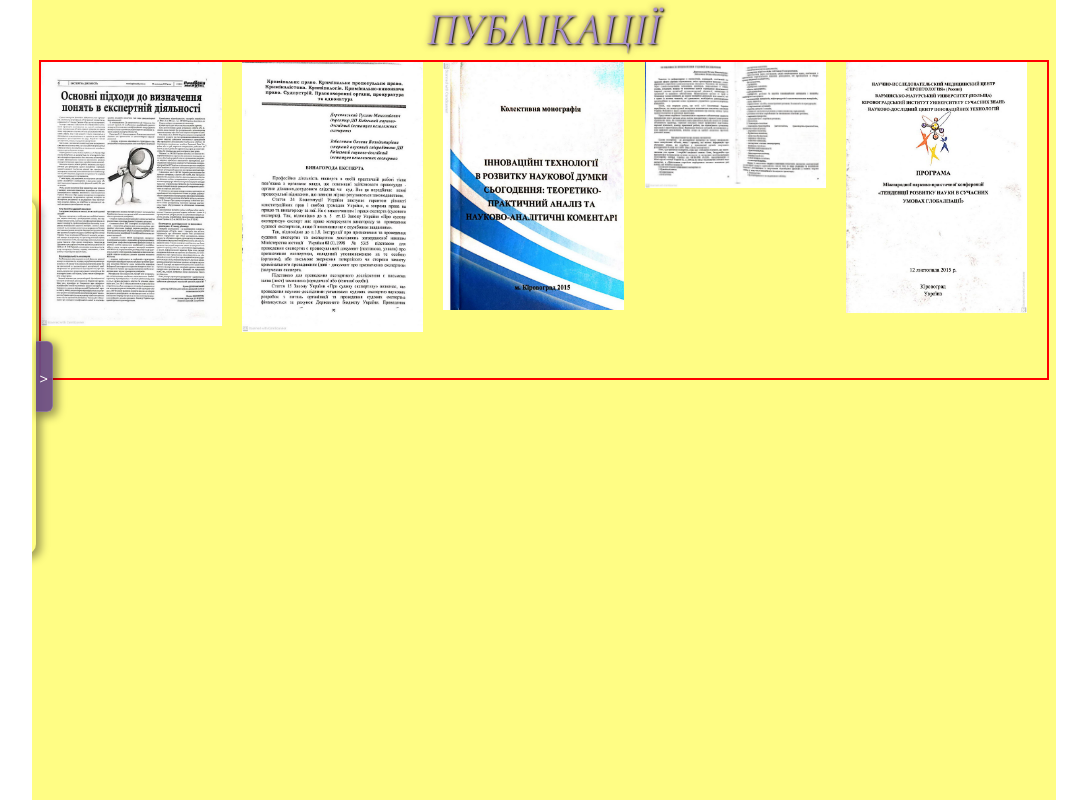
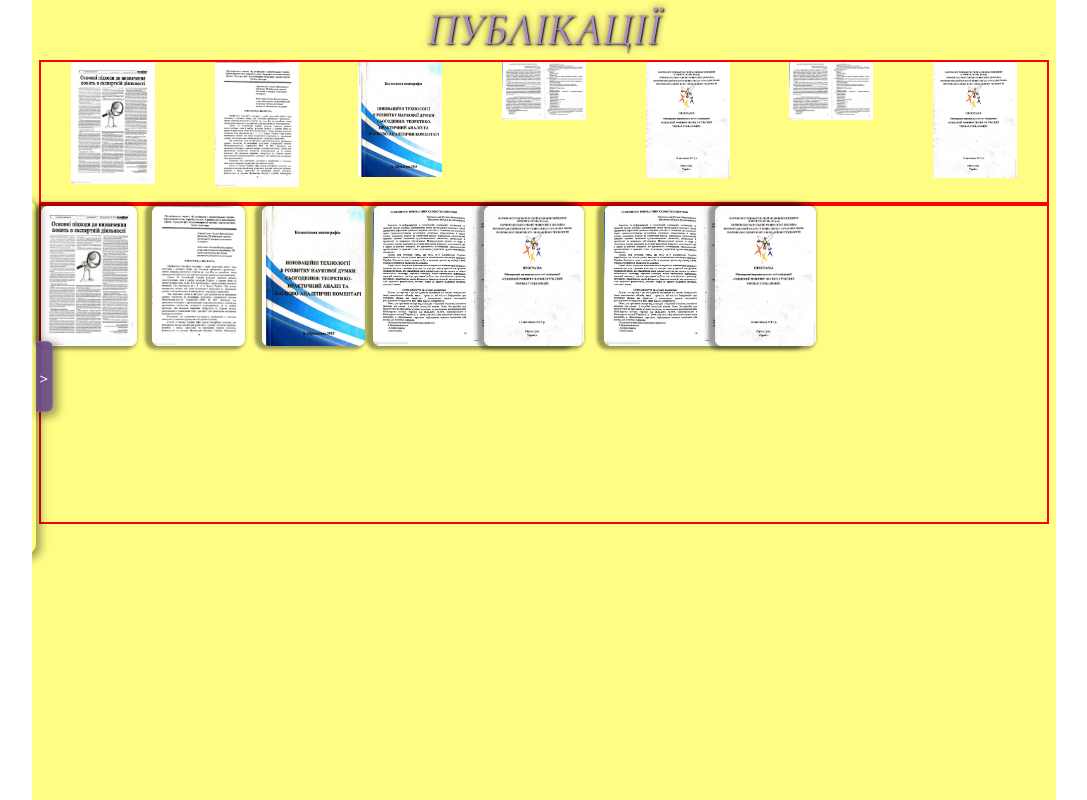
Before and after one commit to Pasha147/LawUkr, an Angular app in the folder Lawukr/: page /publications in a window 1280 px wide. Shown: the whole page, without its empty margins (96-1183 px from the left). Built offline with nearby package versions, Linux system fonts and the light colour scheme.

Commit message:
Publication page (publications pict)

```diff
--- a/Lawukr/src/app/publications/publications.component.html
+++ b/Lawukr/src/app/publications/publications.component.html
@@ -3,8 +3,25 @@
     <h1>Публікації</h1>
   </header>
   <article class="artPict">
-    <div *ngFor="let item of this.pubPict" class="pict">
-      <img src="{{ item }}" alt="" />
+    <div
+      (click)="clickPict(item.url)"
+      *ngFor="let item of this.pubPict"
+      class="pict"
+      [hidden]="item.show === 'hid'"
+      [class.pict_cur]="item.show === 'cur'"
+    >
+      <img src="{{ item.url }}" alt="img" />
+    </div>
+  </article>
+  <article class="artPict1">
+    <div
+      *ngFor="let item of this.pubPict1"
+      (click)="clickPict1(item.url)"
+      class="pict"
+      [style.left]="item.show === 'small' ? item.left : '0'"
+      [class.pict_cur]="item.show === 'cur'"
+    >
+      <img src="{{ item.url }}" alt="img" />
     </div>
   </article>
   <article class="artPublic"></article>
--- a/Lawukr/src/app/publications/publications.component.scss
+++ b/Lawukr/src/app/publications/publications.component.scss
@@ -19,18 +19,69 @@
     width: 100%;
     flex: 1 1 auto;
   }
-  .artPict {
+
+  .artPict1 {
+    position: relative;
     width: 100%;
     height: 40vh;
     border: 2px solid red;
     .pict {
-      height: 100%;
-      width: 20%;
-      object-fit: cover;
-      display: inline-block;
+      position: absolute;
+      top: 0;
+
+      height: 10rem;
+      width: 6rem;
+
+      transition: all 0.5s ease-in-out;
+      //   object-fit: cover;
+
       img {
-        width: 90%;
+        height: 100%;
+        border-radius: 0.5rem;
+        box-shadow: -0.25rem 0rem 0.25rem 0.25rem rgba(0, 0, 0, 0.397);
+      }
+    }
+    .pict_cur {
+      top: 0%;
+      left: 0;
+      width: 100%;
+      //   height: 24rem;
+      border: red 2px solid;
+      z-index: 2;
+      img {
+        height: auto;
+        width: 100%;
       }
     }
   }
+
+  .artPict {
+    // position: relative;
+    width: 100%;
+    // height: 40vh;
+    border: 2px solid red;
+    display: flex;
+    flex-wrap: wrap;
+    justify-content: space-around;
+    .pict {
+      height: 10rem;
+      width: 6rem;
+
+      transition: all 0.1s ease-in-out;
+      //   object-fit: cover;
+
+      img {
+        width: 100%;
+      }
+    }
+    .pict_cur {
+      //   position: absolute;
+      //   top: 0;
+      //   left: 0;
+      width: 100%;
+      //   height: 24rem;
+      border: red 2px solid;
+      z-index: 2;
+    }
+  }
 }
--- a/Lawukr/src/app/publications/publications.component.ts
+++ b/Lawukr/src/app/publications/publications.component.ts
@@ -11,9 +11,70 @@ export class PublicationsComponent implements OnInit {
 
   ngOnInit(): void {
     this.getPostService.getPublicPict().subscribe((dan) => {
-      this.pubPict = dan;
+      this.pubPict = dan.map((item) => {
+        return { url: item, show: 'small' };
+      });
+
+      this.pubPict1 = dan.map((item, index) => {
+        return {
+          url: item,
+          show: 'small',
+          left: `${Math.round((100 * index) / (dan.length + 2))}%`,
+        };
+      });
+    });
+    // console.log(this.pubPict1);
+  }
+
+  pubPict1: any[] = [];
+  clickPict1(url: string) {
+    let curInd = this.pubPict1.findIndex((i) => i.url === url);
+    console.log(curInd);
+
+    this.pubPict1.forEach((item, index) => {
+      if (index === curInd) {
+        if (item.show === 'small') {
+          item.show = 'cur';
+        } else {
+          if (item.show === 'cur') {
+            item.show = 'small';
+          }
+        }
+      } else {
+        item.show = 'small';
+      }
+    });
+
+    console.log(this.pubPict1);
+  }
+
+  pubPict: any[] = [];
+  clickPict(url: string) {
+    let curInd = this.pubPict1.findIndex((i) => i.url === url);
+    console.log(curInd);
+
+    /*
+    if (this.pubPict[curInd].show === 'small') {
+      this.pubPict.forEach((item, index) => {
+        index === curInd ? (item.show = 'cur') : (item.show = 'hid');
+      });
+    } else {
+      if (this.pubPict[curInd].show === 'cur') {
+        this.pubPict.forEach((item) => {
+          item.show = 'small';
+        });
+      }
+    }
+    */
+
+    console.log(this.pubPict1);
+    /*
+    this.pubPict.forEach((item, index) => {
+      index === curInd
+        ? (this.pubPict[index].show = 'cur')
+        : (this.pubPict[index].show = 'hid');
     });
     console.log(this.pubPict);
+    */
   }
-  pubPict: string[] = [];
 }
--- a/Lawukr/src/assets/app_data.ts
+++ b/Lawukr/src/assets/app_data.ts
@@ -107,4 +107,6 @@ export const publicPict: string[] = [
   './assets/public/3.jpg',
   './assets/public/4.jpg',
   './assets/public/5.jpg',
+  './assets/public/4.jpg',
+  './assets/public/5.jpg',
 ];
```
